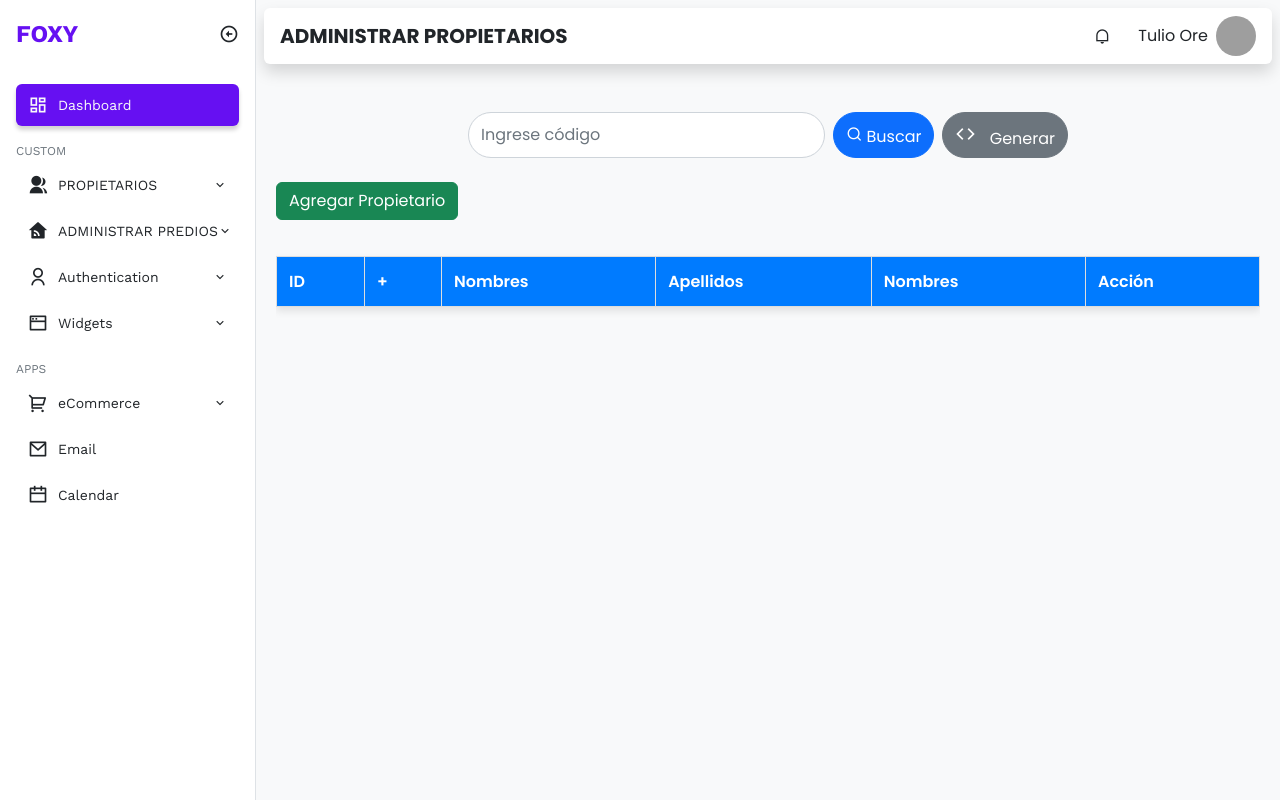
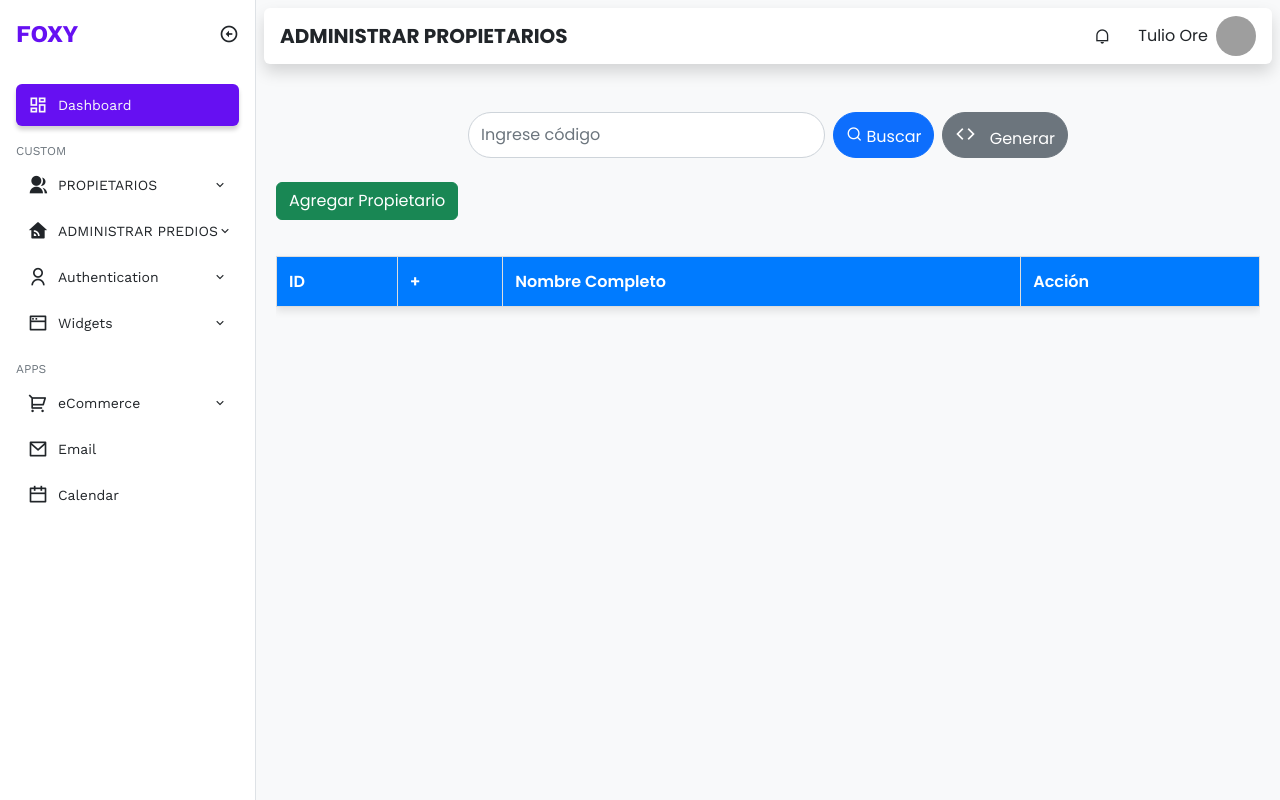
Before and after one commit to lisonds/predios, a PHP site: page /vista/viewPropietarios.php in a window 1280 px wide. Run offline with PHP 8.4, Linux system fonts and the light colour scheme; lists and menus that the app fills with data are empty; some libraries are stand-ins or nearby versions; grey boxes are pictures that could not be loaded.

Commit message:
corregir
corregido propietarios

```diff
--- a/modelo/propietario_model.php
+++ b/modelo/propietario_model.php
@@ -18,8 +18,6 @@ require_once "../libreria/conexion.php";
         }
 
         public function getCodPropietario(string $codIdentificador){
-            echo("Sí se ejecutó esta función con el código: " . $codIdentificador);
-
             $arrayPropietarios = array();
             $rs = $this->conexion->query("CALL ObtenerPropietariosPorCodigo('{$codIdentificador}')");
 
--- a/vista/js/view-propietarios.js
+++ b/vista/js/view-propietarios.js
@@ -61,7 +61,7 @@ async function buscarCodigo(item) {
                                  <i class="ri-menu-add-fill"></i>
                              </button>
                          </td>
-                         <td style="text-transform: uppercase;">Nombres ${item.nombres} en el Sector ${item.nombres}</td>
+                         <td style="text-transform: uppercase;">${item.nombre_completo}</td>
                          <td>${item.options}</td>
 
                           `;
@@ -77,29 +77,27 @@ async function buscarCodigo(item) {
                                  <div class="d-flex flex-wrap gap-4 align-items-center">
                                      <div>
                                          <strong><i class="bi bi-geo-alt-fill"></i> Nombres:</strong>
-                                         <span class="text-primary">${item.nombres}</span>
+                                         <span class="text-primary">${item.direccion}</span>
                                      </div>
-                                     <div>
-                                         <strong><i class="bi bi-map-fill"></i> Apellido Paterno:</strong>
-                                         <span class="text-primary">${item.apellido_p}</span>
-                                     </div>
-                                     <div>
-                                         <strong><i class="bi bi-globe"></i> Apellido Materno:</strong>
-                                         <span class="text-primary">${item.apellido_m}</span>
-                                     </div>
+
+
                                  </div>
 
                                  <hr class="my-2">
 
                                  <!-- Diseño Horizontal para los Códigos -->
                                  <div class="d-flex flex-wrap gap-4">
-                                     <div>
-                                         <strong><i class="bi bi-key-fill"></i> Código Predial:</strong>
-                                         <span class="text-success">${item.cod_predial}</span>
+                                    <div>
+                                         <strong><i class="bi bi-key-fill"></i> Distrito</strong>
+                                         <span class="text-success">${item.distrito}</span>
                                      </div>
                                      <div>
-                                         <strong><i class="bi bi-code-slash"></i> Código Catastral:</strong>
-                                         <span class="text-success">${item.cod_catastral}</span>
+                                         <strong><i class="bi bi-key-fill"></i> Provincia</strong>
+                                         <span class="text-success">${item.provincia}</span>
+                                     </div>
+                                     <div>
+                                         <strong><i class="bi bi-code-slash"></i> Departamento:</strong>
+                                         <span class="text-success">${item.departamento}</span>
                                      </div>
                                  </div>
                              </div>
--- a/vista/viewPropietarios.php
+++ b/vista/viewPropietarios.php
@@ -203,9 +203,7 @@
                             <tr>
                                 <th>ID</th>
                                 <th>+</th>
-                                <th>Nombres</th>
-                                <th>Apellidos</th>
-                                <th>Nombres</th>
+                                <th>Nombre Completo</th>
                                 <th>Acción</th>
 
                             </tr>
```
Also changed, not shown: controlador/propietarios_control.php (+28 -21 lines).
